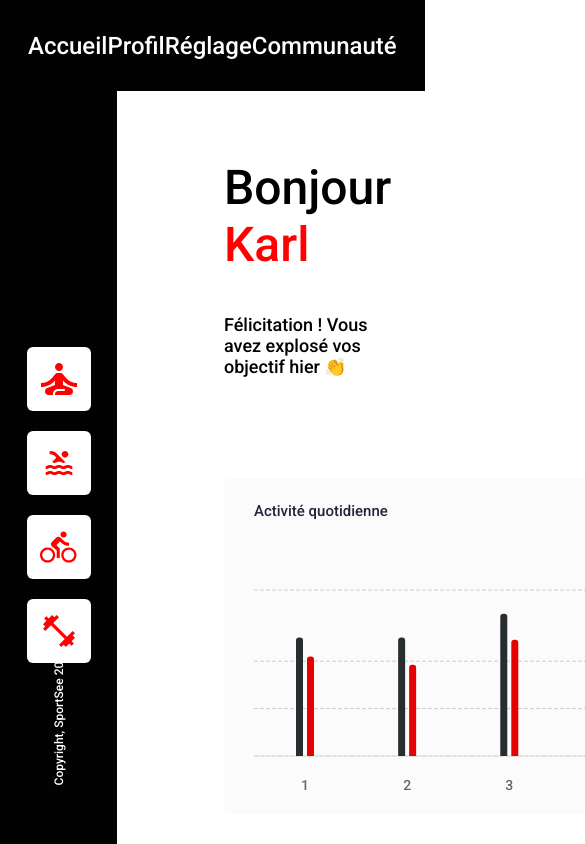
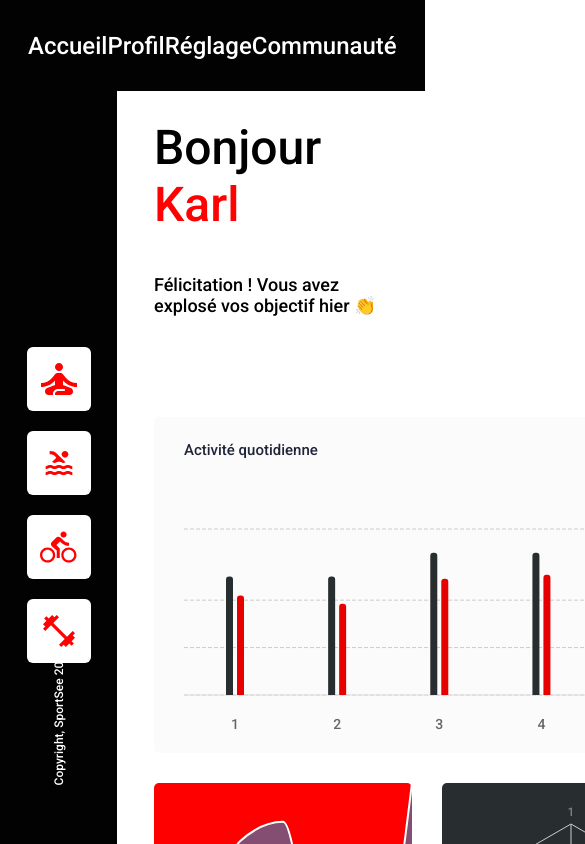
Before and after one commit to TanguyLunais-Robin/TanguyLunais-Robin_12_26042022, a React (Create React App) app in the folder sportsee-app/: page / in a window 390 px wide. Shown: the top 844 px of the page, 585 px wide, since content can reach past the window. Built offline with nearby package versions, Linux system fonts and the light colour scheme.

Commit message:
Responsive

```diff
--- a/sportsee-app/src/pages/Userpage.jsx
+++ b/sportsee-app/src/pages/Userpage.jsx
@@ -10,8 +10,14 @@ import Dashboard from "../components/Dashboard"
 import { USER_MAIN_DATA, USER_ACTIVITY, USER_AVERAGE_SESSIONS, USER_PERFORMANCE} from "../datas/data"
 
 const Body = styled.div`
-  margin-top: 15.9rem;
+  padding-top: 15.9rem;
   margin-left: 22.4rem;
+
+  @media screen and (max-width: 1390px) {
+    padding-top: 11.9rem;
+    margin-left: 15.4rem;
+  }
+}
 `
 
 class UserPage extends React.Component {
```
